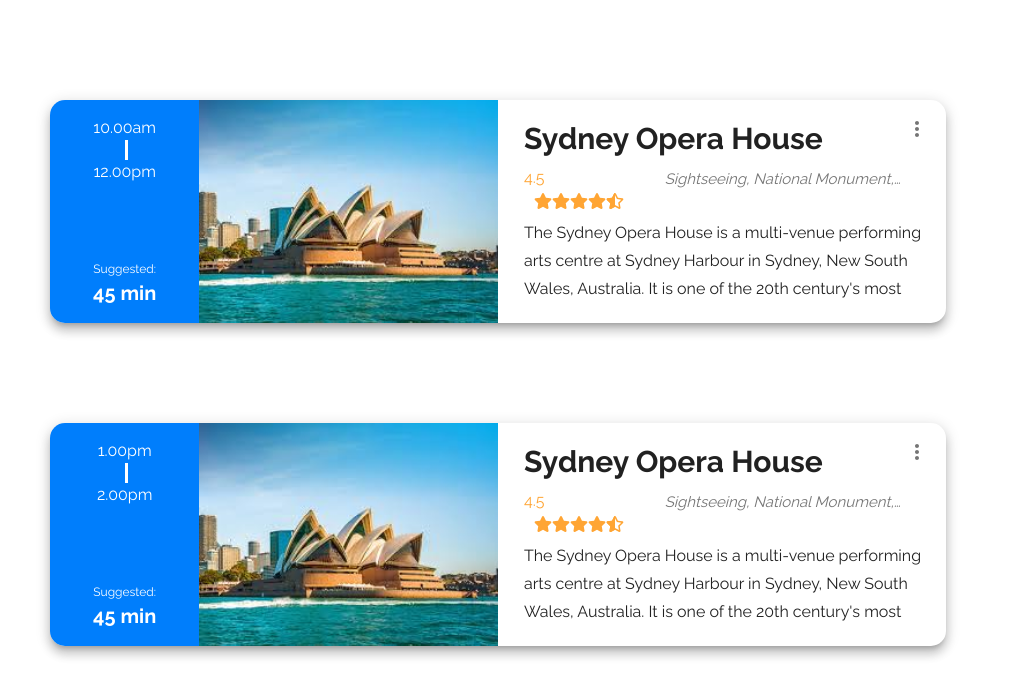
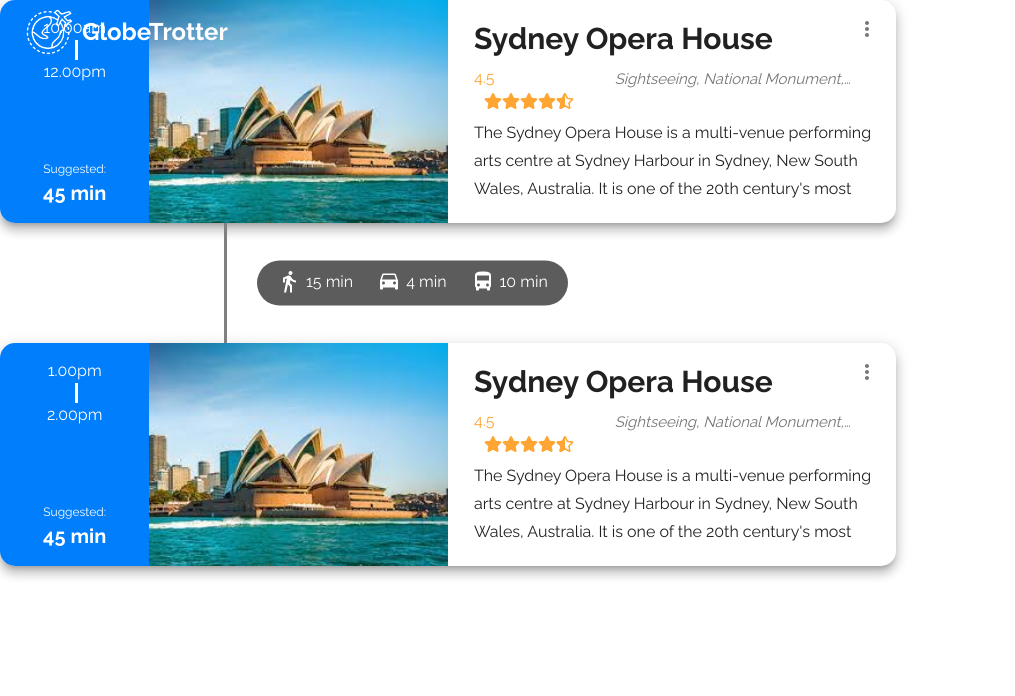
Before and after one commit to aJiang97/globetrotter, a React (Create React App) app in the folder frontend/: page /tripview in a window 1280 px wide. Shown: the top 696 px of the page, without its empty margins (0-1015 px from the left). Built offline with nearby package versions, Linux system fonts and the light colour scheme.

Commit message:
Finished adding component for travel information separator between each location card

```diff
--- a/frontend/src/components/ItineraryLocationCard/styles.js
+++ b/frontend/src/components/ItineraryLocationCard/styles.js
@@ -2,8 +2,6 @@
 
 export const styles = createStyles(theme => ({
   card: {
-    marginTop: 100,
-    marginLeft: 50,
     display: "flex",
     width: "70%",
     borderRadius: "15px"
--- /dev/null
+++ b/frontend/src/components/TravelSeparator/TravelSeparator.jsx
@@ -0,0 +1,58 @@
+import React from "react";
+import { withStyles } from "@material-ui/core/styles";
+import { Typography, Grid, ButtonBase } from "@material-ui/core";
+import { styles } from "./styles";
+
+import DirectionsWalkIcon from '@material-ui/icons/DirectionsWalk';
+import DriveEtaIcon from '@material-ui/icons/DriveEta';
+import DirectionsBusIcon from '@material-ui/icons/DirectionsBus';
+
+/**
+ * Separator providing information regarding Travel Time
+ * @prop {string} walkTime Time taken if user walks
+ * @prop {string} driveTime Time taken if user drives
+ * @prop {string} publicTime Time taken if user takes public transport
+ */
+export class PureTravelSeparator extends React.Component {
+  render() {
+    const { walkTime, driveTime, publicTime, classes } = this.props;
+    return (
+        <div className={classes.container}>
+            <Grid container>
+                <Grid item xs={3} />
+
+                <Grid item xs={9} className={classes.contentColumn}>
+                    <div className={classes.etaRow}>
+                        <div className={classes.etaRowContents}>
+                            <a className={classes.etaRowLink} href="https://www.google.com" target="_blank" rel="noopener noreferrer">
+                                <Grid container spacing={3}>
+                                    <Grid item>
+                                        <Typography>
+                                            <DirectionsWalkIcon className={classes.etaIcon} />
+                                            <span className={classes.etaText}>{walkTime}</span>
+                                        </Typography>
+                                    </Grid>
+                                    <Grid item>
+                                        <Typography>
+                                            <DriveEtaIcon className={classes.etaIcon} />
+                                            <span className={classes.etaText}>{driveTime}</span>
+                                        </Typography>
+                                    </Grid>
+                                    <Grid item>
+                                        <Typography>
+                                            <DirectionsBusIcon className={classes.etaIcon} />
+                                            <span className={classes.etaText}>{publicTime}</span>
+                                        </Typography>
+                                    </Grid>
+                                </Grid>
+                            </a>
+                        </div>
+                    </div>
+                </Grid>
+            </Grid>
+        </div>
+    );
+  }
+}
+
+export const TravelSeparator = withStyles(styles)(PureTravelSeparator);
--- /dev/null
+++ b/frontend/src/components/TravelSeparator/index.js
@@ -0,0 +1 @@
+export * from './TravelSeparator'
--- /dev/null
+++ b/frontend/src/components/TravelSeparator/styles.js
@@ -0,0 +1,42 @@
+import { createStyles } from "@material-ui/core/styles";
+
+export const styles = createStyles(theme => ({
+    container: {
+        width: "70%"
+    },
+    contentColumn: {
+        borderLeft: "3px solid grey",
+        height: "120px",
+        position: "relative",
+        paddingLeft: "30px"
+    },
+    etaRow: {
+        position: "absolute",
+        top: "50%",
+        transform: "translateY(-50%)",
+        borderRadius: "50px",
+        backgroundColor: theme.palette.secondary.main
+    },
+    etaRowContents: {
+        padding: "7px 20px",
+        position: "relative"
+    },
+    etaRowLink: {
+        textDecoration: "none",
+        color: "white"
+    },
+    etaVertCenter: {
+        position: "absolute",
+        top: 50,
+        transform: "translateY(-50%)"
+    },
+    etaIcon: {
+        position: "relative",
+        marginRight: "5px",
+        top: 2
+    },
+    etaText: {
+        position: "relative",
+        bottom: 5
+    }
+}));
--- a/frontend/src/components/index.js
+++ b/frontend/src/components/index.js
@@ -3,3 +3,4 @@
 export * from "./PreferenceCard";
 export * from "./ItineraryLocationCard";
 export * from "./StarRating";
+export * from "./TravelSeparator";
--- a/frontend/src/pages/TripView/TripView.jsx
+++ b/frontend/src/pages/TripView/TripView.jsx
@@ -5,6 +5,7 @@
 import history from "../../history";
 
 import { ItineraryLocationCard } from "../../components/ItineraryLocationCard";
+import { TravelSeparator } from "../../components/TravelSeparator";
 import operaHouse from "../../assets/opera-house.jpg";
 
 
@@ -25,6 +26,12 @@
           }}
         />
 
+        <TravelSeparator
+          walkTime="15 min"
+          driveTime="4 min"
+          publicTime="10 min"
+        />
+
         <ItineraryLocationCard
           startTime="1.00pm"
           endTime="2.00pm"
```
